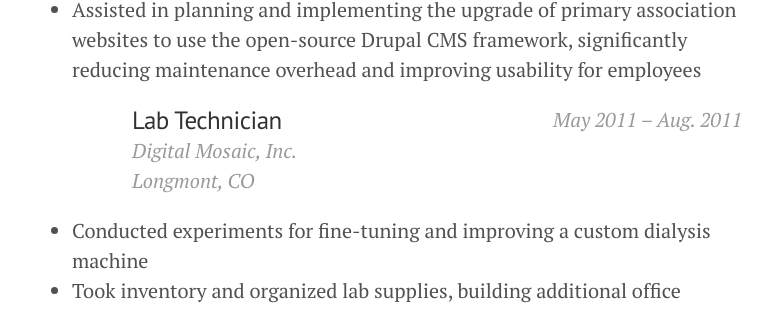
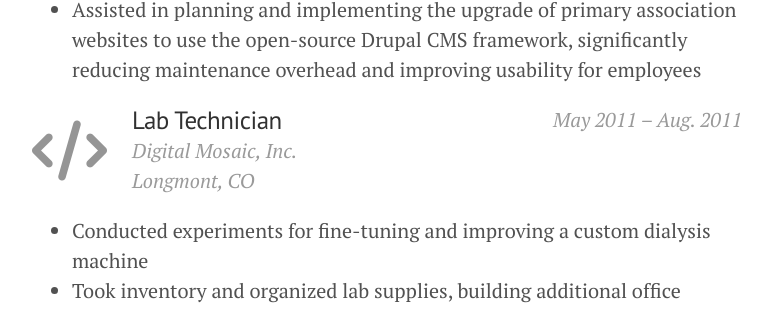
Before and after one commit to bradenhc/bradenhc.github.io, a Jekyll site: the page built from resume/index.html, in a window 1280 px wide. Shown: the part 4746-5056 px from the top of the page, without its empty margins (248-1031 px from the left). Built offline with Jekyll 4.4.1, drawn with Linux system fonts in a browser that asks for light colours; nearby versions of some CDN libraries.

```diff
--- a/_data/resume.yaml
+++ b/_data/resume.yaml
@@ -311,7 +311,7 @@ sections:
           end: Aug. 2011
         icon:
           type: svg
-          content: ""
+          content: code
         url: "http://www.dgtlmosaic.com/"
         tags: []
         highlights:
--- a/public/css/hc.css
+++ b/public/css/hc.css
@@ -266,6 +266,7 @@ img.emoji {
 
 .resume-content-header-br {
   display: flex;
+  flex-direction: column;
   margin-left: 5rem;
 }
 
@@ -278,10 +279,12 @@ img.emoji {
 }
 
 .resume-content-dates {
+  display: block;
   color: #9a9a9a;
 }
 
 .resume-content-extra {
+  display: block;
   color: #959595;
 }
 
```
